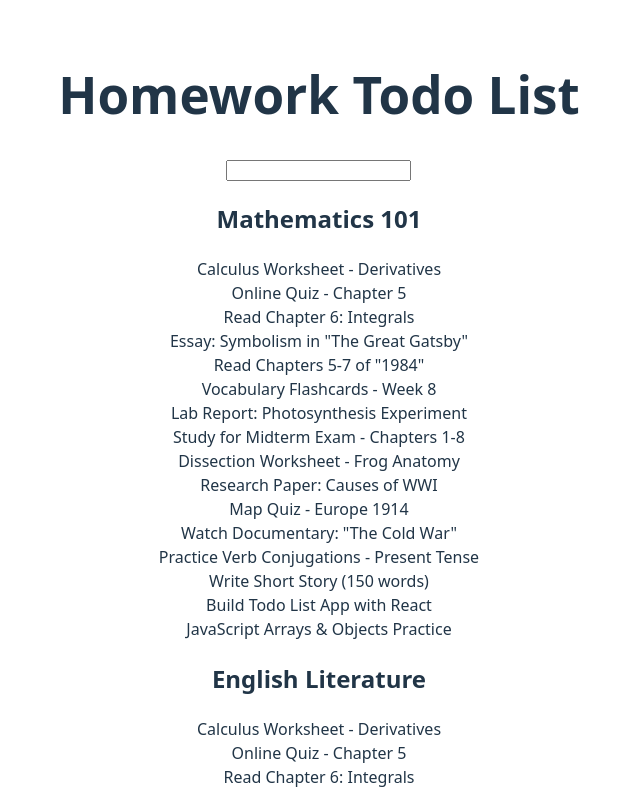
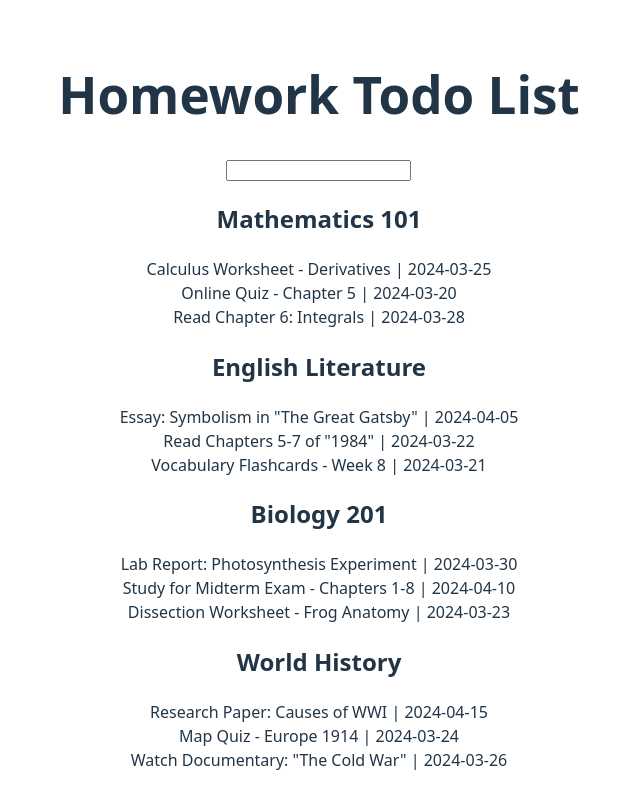
Before and after one commit to WendolynQuartey/HomeworkTodoApp, a React (Vite) app: page / in a window 1280 px wide. Shown: the top 793 px of the page, without its empty margins (321-961 px from the left). Built offline with nearby package versions, Linux system fonts and the light colour scheme.

Commit message:
successfully passed down assignments by class

```diff
--- a/src/components/Class.jsx
+++ b/src/components/Class.jsx
@@ -1,18 +1,20 @@
 import List from "./List.jsx"
 
-export default function Class({homeworkTodos}){
-   let classList = homeworkTodos.filter((task, index, self) =>
+export default function Class({ homeworkTodos }) {
+   let uniqueClass = homeworkTodos.filter((task, index, self) =>
       index === self.findIndex(t => t.class === task.class)
    );
 
+   let classList = uniqueClass.map(task => (
+      <div key={task.id}>
+         <h2>{task.class}</h2>
+         <List homeworkTodos={homeworkTodos.filter(t => t.class === task.class)} />
+      </div>
+   ));
+
    return (
       <>
-         {classList.map(task => (
-            <div key={task.id}>
-               <h2>{task.class}</h2>
-               <List homeworkTodos={homeworkTodos} />
-            </div>
-         ))}
+         {classList}
       </>
    )
 }
--- a/src/components/List.jsx
+++ b/src/components/List.jsx
@@ -1,9 +1,10 @@
 export default function List({homeworkTodos}){
+
    return (
       <>
          {homeworkTodos.map(task => (
             <div key={task.id}>
-               {task.assignment}
+               {task.assignment} | {task.dueDate}
             </div>
          ))}
       </>
```
